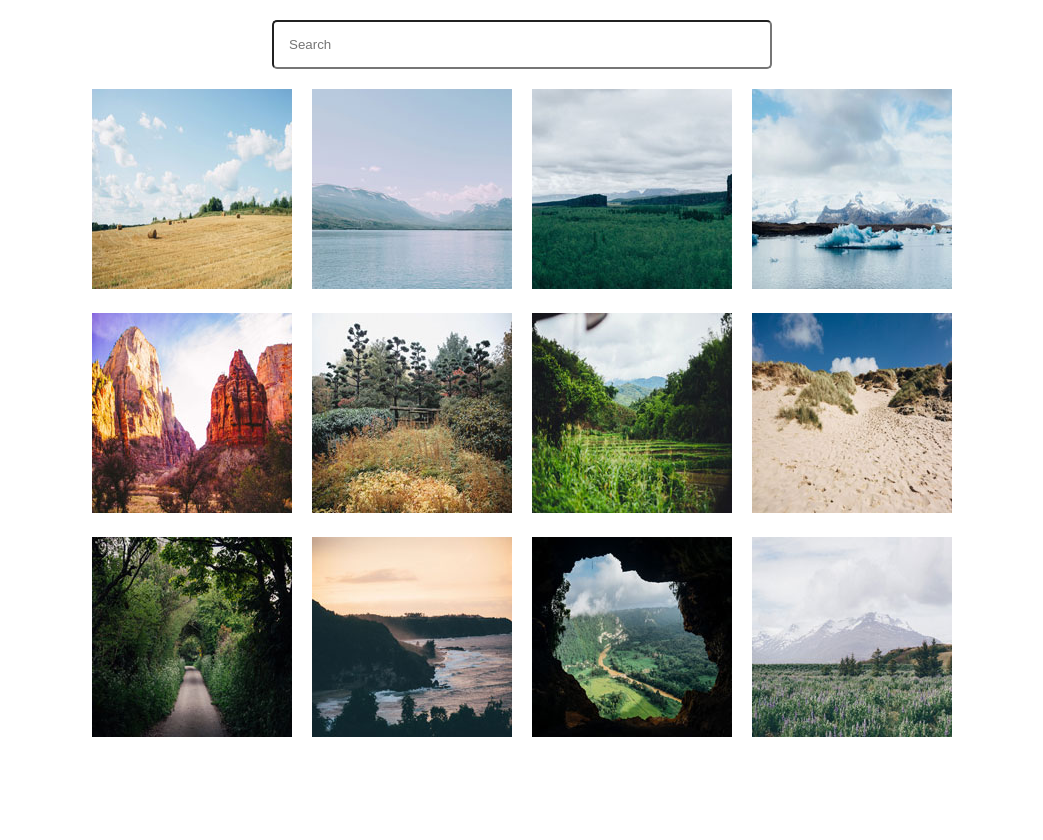
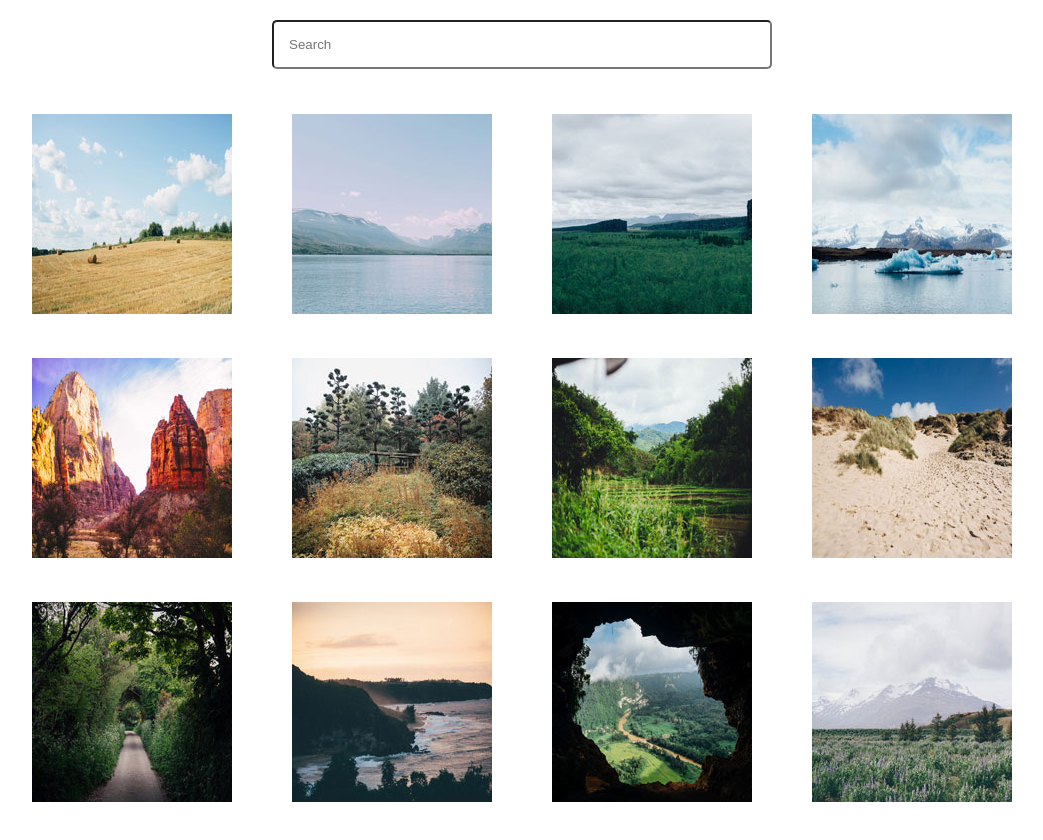
Before and after one commit to Mo-Seleman/Project5, a plain HTML site: page index.html in a window 1280 px wide. Shown: the whole page, without its empty margins (118-1161 px from the left). Before the commit the page ends 800 px from the top, so only its background shows below. Drawn offline with Linux system fonts and the light colour scheme.

Commit message:
Ready?
Informal Review

```diff
--- a/css/styles.css
+++ b/css/styles.css
@@ -1,38 +1,27 @@
 * {
-margin: 0;
-padding: 0;
-box-sizing: border-box;
+    margin: 0;
+    padding: 0;
+    box-sizing: border-box;
 }
 
 body {
     text-align: center;
+    padding: 0;
+    margin: 0;
 }
 
 input {
    width: 500px;
    padding: 15px;
-   margin: 20px 0;
+   margin-top: 20px;
    border-radius: 5px;
 }
 
 .gridContainer {
+    max-width: 1000px;
+    margin: 45px auto;
     display: grid;
     justify-content: center;
-    grid-template-columns: repeat(4, auto);
-    grid-gap: 20px;
+    grid-template-columns: repeat(auto-fit, minmax(220px, 1fr));
+    grid-gap: 40px;
 }
-
-/*
-.HayBales,
-.Lake,
-.Canyon,
-.Iceberg,
-.Desert,
-.Fall,
-.Plantation,
-.Dunes,
-.CountrysideLane,
-.Sunset,
-.Cave,
-.Bluebells {
-} */
```
Also changed, not shown: js/app.js (+9 -8 lines).
